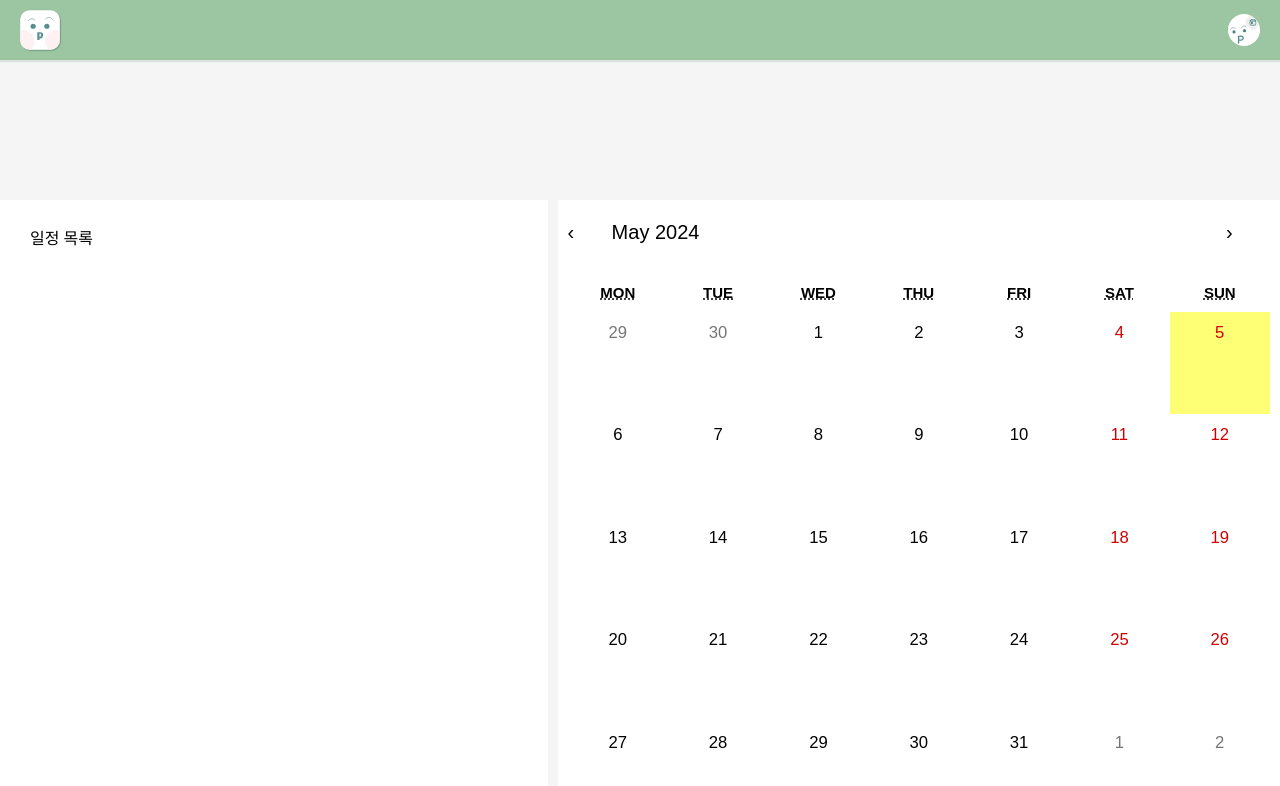
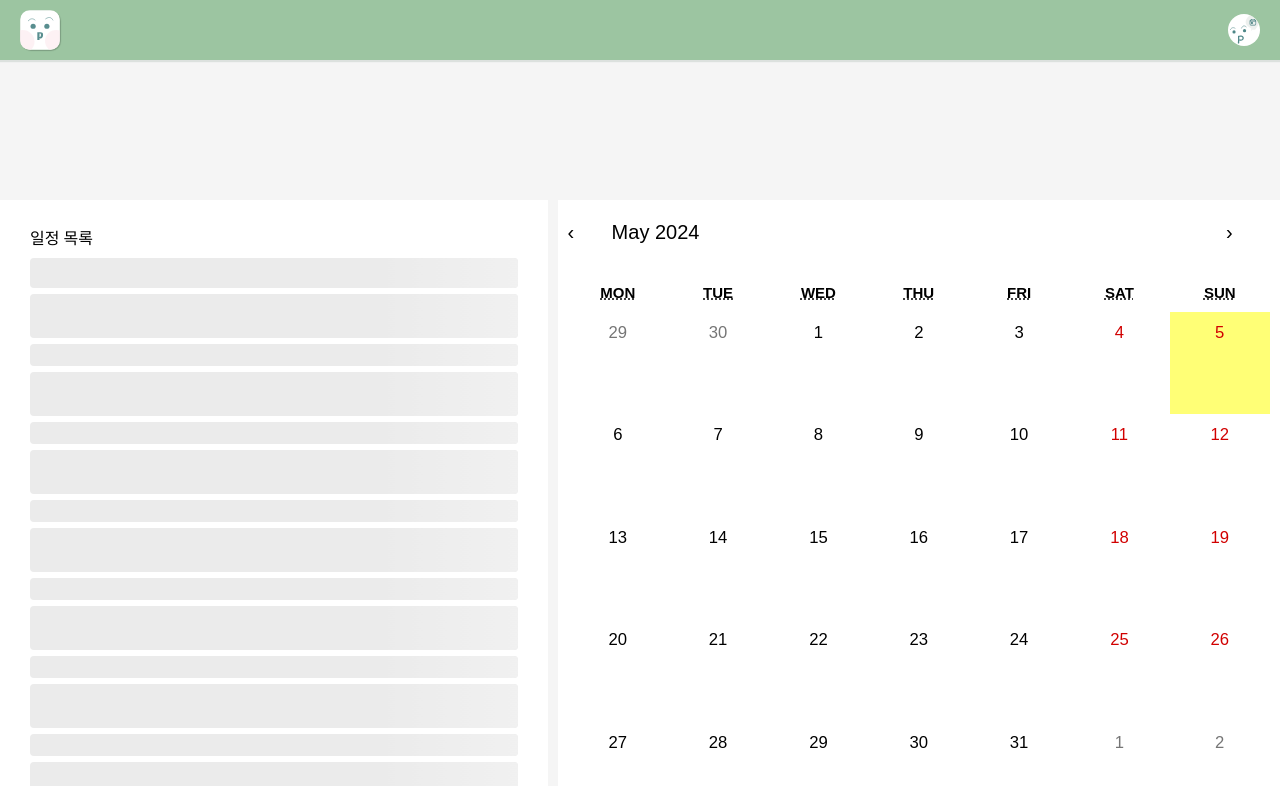
Before and after one commit to KimMalIng/Frontend, a Next.js app: page /main in a window 1280 px wide. Shown: the top 786 px of the page. Built offline with nearby package versions, Linux system fonts and the light colour scheme.

Commit message:
refactor: Calender Compoennt

```diff
--- a/package.json
+++ b/package.json
@@ -33,6 +33,7 @@
     "react-cookie": "^7.0.1",
     "react-datepicker": "^4.24.0",
     "react-dom": "18.2.0",
+    "react-loading-skeleton": "^3.4.0",
     "react-native-calendars": "^1.1304.1",
     "react-redux": "^8.1.2",
     "react-spinners": "^0.13.8",
--- a/src/Presentation/Container/Main/index.tsx
+++ b/src/Presentation/Container/Main/index.tsx
@@ -1,47 +1,43 @@
 import {
   useState,
-  ChangeEventHandler,
+  useRef,
   useEffect,
   MouseEventHandler,
+  ReactNode,
 } from "react";
 import {
-  Header,
+  Header, Spinner
 } from "@/Presentation/Component";
 import { GetCalenderUseCase } from '@/Domain/UseCase';
 import { CalenderRepositoryImpl, CredentialRepositoryImpl } from "@/Data/Repository";
 import { CalenderEntity } from "@/Domain/Entity";
 import { DateListType, DateType } from '@/Presentation/Type';
 import MontlyCalendar from './customCalendar';
+import Skeleton from 'react-loading-skeleton'
 
 import style from "@/Presentation/Style/Main.module.css";
 import "react-calendar/dist/Calendar.css";
-
+import 'react-loading-skeleton/dist/skeleton.css'
 
 const Main = () => {
   const getCalenderUseCase = new GetCalenderUseCase(new CalenderRepositoryImpl(), new CredentialRepositoryImpl());
   const [startDate, setStartDate] = useState<Date>(new Date());
   const [endDate, setEndDate] = useState<Date | null>(null);
-  const [dateList, setDateList] = useState<DateListType>({
-    [`${startDate.getFullYear()}.${(startDate.getMonth() + 1 < 10)? `0${(startDate.getMonth() + 1)}`: `${(startDate.getMonth() + 1)}`}.${(startDate.getDate() < 10)? `0${startDate.getDate()}` : `${startDate.getDate()}`}`]: []
-  });
-  const [dateSaveList, setDateSaveList] = useState<DateType[]>([]);
+  const [dateList, setDateList] = useState<DateListType>({});
   const [isSortFinish, setIsSortFinish] = useState(false);
   const [isDateListLoading, setIsDateListLoading] = useState(true);
   const [isToastOpen, setIsToastOpen] = useState(false);
   const [saveIndex, setSaveIndex] = useState(0);
 
   const sortCalenderList = async (d: Date, calender: CalenderEntity | null | undefined): Promise<void> => {
-    setDateSaveList([]);
+    const dateSaveList: DateType[] = [];
     if(calender === null || typeof calender === "undefined") return Promise.reject(404);
     const end = (endDate === null) ? startDate : endDate;
     if(d <= end){
+
       const dayMonthKey = (d.getMonth() + 1 < 10)? `0${(d.getMonth() + 1)}`: `${(d.getMonth() + 1)}`;
       const dayDatekey = (d.getDate() < 10)? `0${d.getDate()}` : `${d.getDate()}`;
       const dateKey = `${d.getFullYear()}.${dayMonthKey}.${dayDatekey}`;
-      setDateList({
-        ...dateList,
-        [dateKey]: []
-      });
       await Promise.all(
         calender.EveryTimeJob.map((c) => {
           const day = d.getDay();
@@ -56,7 +52,8 @@ const Main = () => {
               complete: c.complete,
               estimatedTime: c.estimatedTime
             }
-            setDateSaveList(dateSaveList.concat([saveDate]));
+
+            dateSaveList.push(saveDate);
           }
         })
       );
@@ -73,7 +70,7 @@ const Main = () => {
               complete: c.complete,
               estimatedTime: c.estimatedTime
             }
-            setDateSaveList(dateSaveList.concat([saveDate]));
+            dateSaveList.push(saveDate);
           }
         })
       );
@@ -94,40 +91,77 @@ const Main = () => {
               complete: c.complete,
               estimatedTime: c.estimatedTime
             }
-            setDateSaveList(dateSaveList.concat([saveDate]));
+            dateSaveList.push(saveDate);
           }
         })
       );
-
-      const dList: DateType[] = dateSaveList;
-      if(typeof dList === "undefined") return;
-      const sortDList = dList.sort((a, b) => {
+        const sortDateList = dateSaveList.sort((a, b) => {
         const aTime = (Number(a.startTime.split(":")[0]) * 60) + (Number(a.startTime.split(":")[1]));
         const bTime = (Number(b.startTime.split(":")[0]) * 60) + (Number(b.startTime.split(":")[1]));
         return aTime - bTime;
+      });
+      console.log(dateSaveList);
+      setDateList({
+        ...dateList,
+        [dateKey]: sortDateList
       })
-      dateList[dateKey] = sortDList;
-      setDateList({
-        ...dateList
-      })
+      // dateSaveList.current.splice(0, dateSaveList.current.length);
       const nextDate = new Date(d);
-      sortCalenderList(new Date(nextDate.setDate(nextDate.getDate() + 1)), calender);
+      await sortCalenderList(new Date(nextDate.setDate(nextDate.getDate() + 1)), calender);
     }
     else {
       setIsSortFinish(true);
+      setTimeout(() => {
+        setIsDateListLoading(false);
+      }, 1000)
     }
   }
   const getList = async () => {
     const e = (endDate === null)? (startDate) : (endDate);
     try {
       const data = await getCalenderUseCase.execute(startDate, e);
-      setDateList({
-        [`${startDate.getFullYear()}.${(startDate.getMonth() + 1 < 10)? `0${(startDate.getMonth() + 1)}`: `${(startDate.getMonth() + 1)}`}.${(startDate.getDate() < 10)? `0${startDate.getDate()}` : `${startDate.getDate()}`}`]: []
-      })
-      console.log(startDate);
+      console.log(data);
+      setDateList({});
       sortCalenderList(startDate, data);
     } catch (error) {
       console.log(error);
+    }
+  }
+  const printCalender = (d: Date): ReactNode => {
+    if(isDateListLoading) return <></>
+    const end = (endDate === null) ? startDate : endDate;
+    if(d <= end){
+      const dayMonthKey = (d.getMonth() + 1 < 10)? `0${(d.getMonth() + 1)}`: `${(d.getMonth() + 1)}`;
+      const dayDatekey = (d.getDate() < 10)? `0${d.getDate()}` : `${d.getDate()}`;
+      const dateKey = `${d.getFullYear()}.${dayMonthKey}.${dayDatekey}`;
+
+      const nextDate = new Date(d);
+      const returnComponent = printCalender(new Date(nextDate.setDate(nextDate.getDate() + 1)));
+      console.log(dateList);
+      if(typeof dateList[dateKey] === "undefined"){
+        return (
+          <>
+            <h2>{dateKey}</h2>
+            {returnComponent}
+          </>
+        );
+      }
+      return (
+        <>
+          <h2>{dateKey}</h2>
+          {
+            dateList[dateKey].map((d) => {
+              return (
+                <h2>{d.name}</h2>
+              );
+            })
+          }
+          {returnComponent}
+        </>
+      );
+    }
+    else{
+      return <></>;
     }
   }
 
@@ -137,7 +171,6 @@ const Main = () => {
   }, [startDate, endDate]);
 
   useEffect(() => {
-    console.log(startDate);
     if(isSortFinish) return;
   }, [isSortFinish]);
   return (
@@ -146,8 +179,31 @@ const Main = () => {
       <div className={style.MonthandDay}>
         <div className={style.ContentBox}>
           <h2>일정 목록</h2>
-
-
+          {(isDateListLoading)? (
+                 <>
+                  <Skeleton
+                    className={style.SkeletonTitle}
+                    height={30}
+                  />
+                  <div className={style.SkeletonBox}>
+                    <Skeleton height={44}/>
+                    <Skeleton height={22}/>
+                    <Skeleton height={44}/>
+                    <Skeleton height={22}/>
+                    <Skeleton height={44}/>
+                    <Skeleton height={22}/>
+                    <Skeleton height={44}/>
+                    <Skeleton height={22}/>
+                    <Skeleton height={44}/>
+                    <Skeleton height={22}/>
+                    <Skeleton height={44}/>
+                    <Skeleton height={22}/>
+                    <Skeleton height={44}/>
+                  </div>
+                </>
+          ) : (
+            printCalender(startDate)
+          )}
         </div>
         <div className={style.CalenderBox}>
             <MontlyCalendar
--- a/src/Presentation/Style/Calender.module.css
+++ b/src/Presentation/Style/Calender.module.css
@@ -87,3 +87,9 @@
   flex: 1;
   width: 100%;
 }
+
+.SkeletonBox {
+  display: flex;
+  flex-direction: column;
+  gap: 5px;
+}
--- a/src/Presentation/Style/Main.module.css
+++ b/src/Presentation/Style/Main.module.css
@@ -65,3 +65,15 @@
 .TodoDate > p {
   font-weight: 900;
 }
+
+.SkeletonTitle {
+  margin-top: 10px;
+}
+
+.SkeletonBox {
+  display: flex;
+  flex-direction: column;
+  gap: 5px;
+  height: auto;
+  margin-top: 5px;
+}
```
Also changed, not shown: 1 other file (tests, documents, lock files or other folders).
